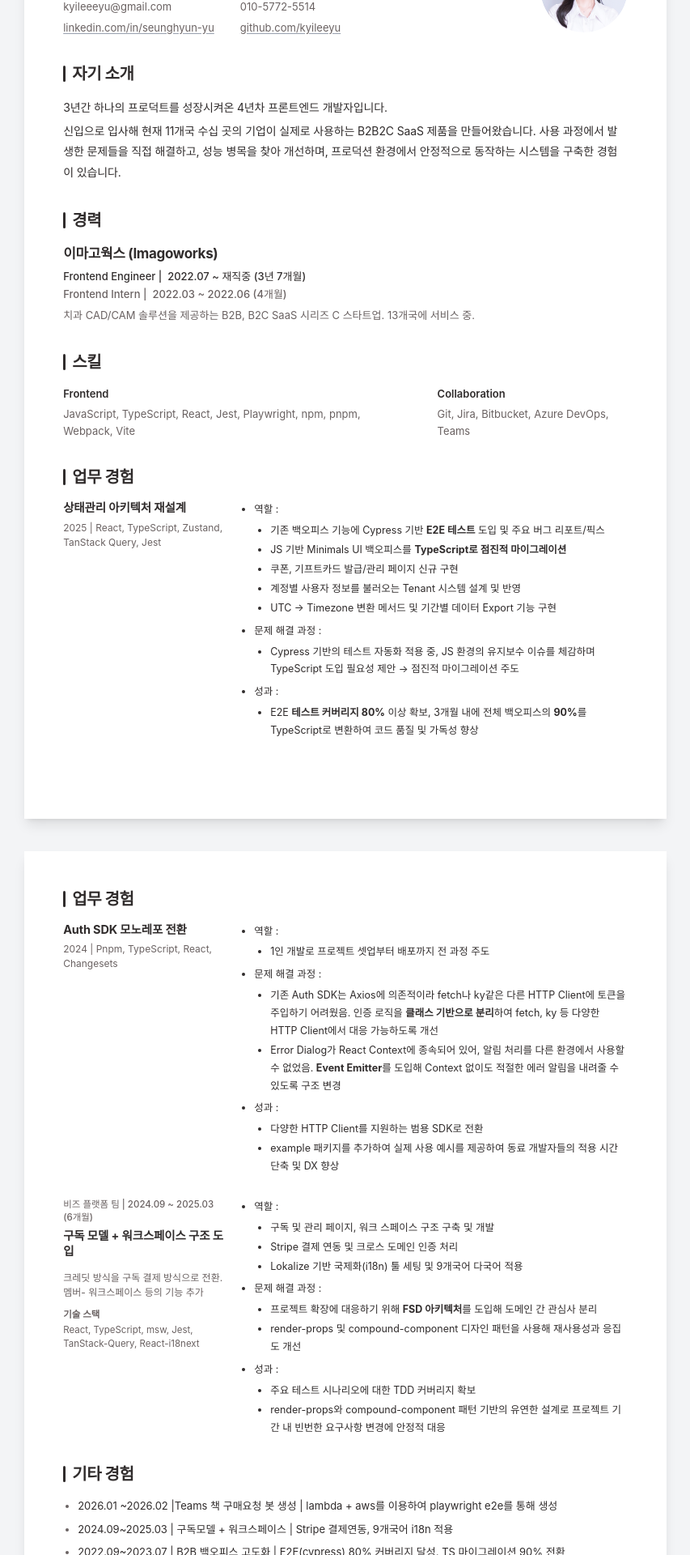
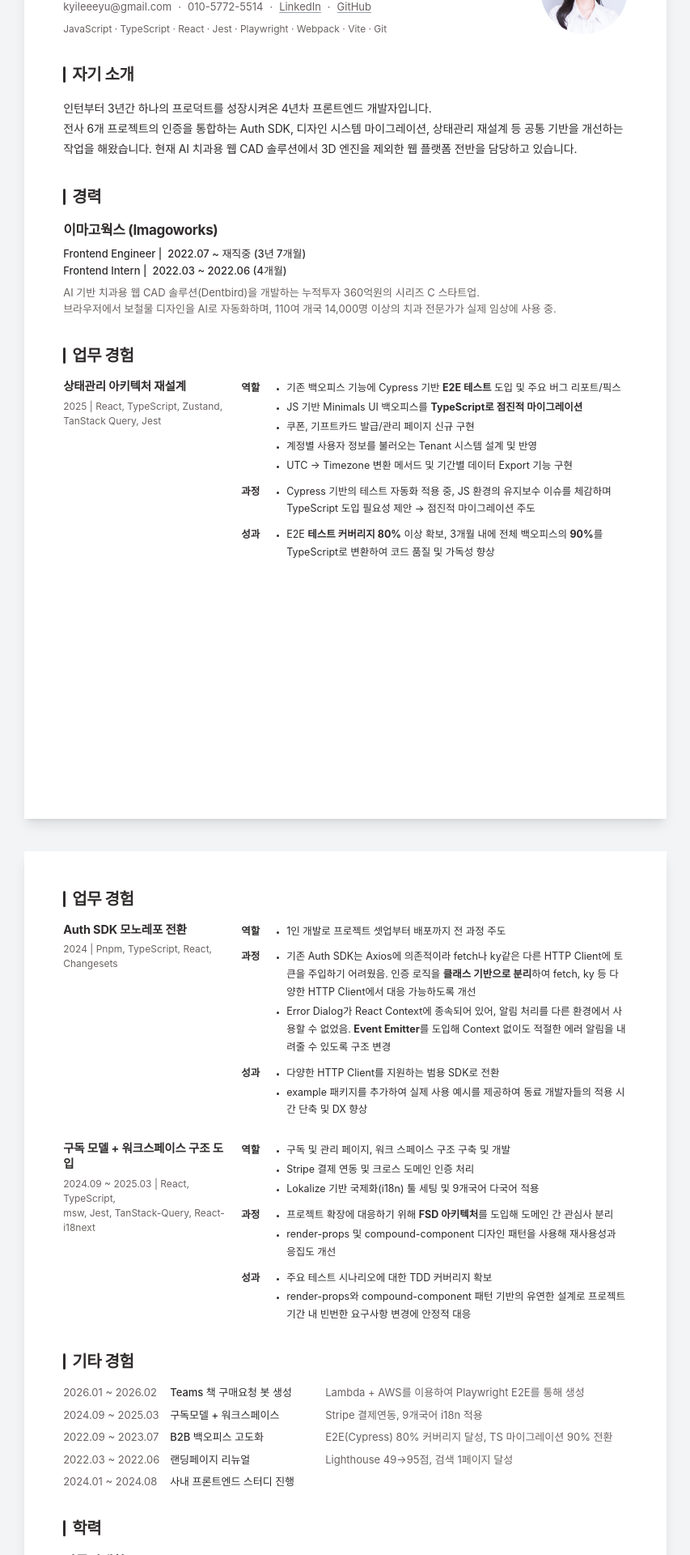
Before and after one commit to kyileeyu/unidealog, a Next.js app: page /resume in a window 1280 px wide. Shown: the part 160-2080 px from the top of the page at 81% size, without its empty margins (213-1066 px from the left). Built offline with nearby package versions, Linux system fonts and the light colour scheme; no server answers; a web font is replaced by a local one.

Commit message:
feat: resume page 수정

```diff
--- a/src/app/globals.css
+++ b/src/app/globals.css
@@ -128,6 +128,11 @@
   }
 }
 
+/* 이력서 작은 불릿 */
+.resume-bullets li::marker {
+  font-size: 8px;
+}
+
 /* 이력서 프린트 스타일 */
 @media print {
   body {
--- a/src/features/resume/ui/ResumePageOne.tsx
+++ b/src/features/resume/ui/ResumePageOne.tsx
@@ -2,7 +2,6 @@ import {
   HeaderSection,
   IntroSection,
   CareerSection,
-  SkillsSection,
   ResumeSection,
   WorkExperienceItem,
 } from "./sections";
@@ -13,7 +12,6 @@ export function ResumePageOne() {
       <HeaderSection />
       <IntroSection />
       <CareerSection />
-      <SkillsSection />
 
       <ResumeSection title="업무 경험">
         <WorkExperienceItem
@@ -26,10 +24,10 @@ export function ResumePageOne() {
             </>
           }
           details={
-            <ul className="list-disc pl-[16px] flex flex-col gap-[6px]">
-              <li>
-                역할 :
-                <ul className="list-disc pl-[20px] mt-[4px] flex flex-col gap-[2px]">
+            <div className="flex flex-col gap-[10px]">
+              <div className="grid grid-cols-[40px_1fr]">
+                <span className="font-semibold text-resume-foreground">역할</span>
+                <ul className="list-disc pl-[16px] flex flex-col gap-[2px]">
                   <li>
                     기존 백오피스 기능에 Cypress 기반{" "}
                     <strong>E2E 테스트</strong> 도입 및 주요 버그 리포트/픽스
@@ -39,35 +37,31 @@ export function ResumePageOne() {
                     <strong>TypeScript로 점진적 마이그레이션</strong>
                   </li>
                   <li>쿠폰, 기프트카드 발급/관리 페이지 신규 구현</li>
-                  <li>
-                    계정별 사용자 정보를 불러오는 Tenant 시스템 설계 및 반영
-                  </li>
-                  <li>
-                    UTC → Timezone 변환 메서드 및 기간별 데이터 Export 기능 구현
-                  </li>
+                  <li>계정별 사용자 정보를 불러오는 Tenant 시스템 설계 및 반영</li>
+                  <li>UTC → Timezone 변환 메서드 및 기간별 데이터 Export 기능 구현</li>
                 </ul>
-              </li>
-              <li>
-                문제 해결 과정 :
-                <ul className="list-disc pl-[20px] mt-[4px] flex flex-col gap-[2px]">
+              </div>
+              <div className="grid grid-cols-[40px_1fr]">
+                <span className="font-semibold text-resume-foreground">과정</span>
+                <ul className="list-disc pl-[16px] flex flex-col gap-[2px]">
                   <li>
                     Cypress 기반의 테스트 자동화 적용 중, JS 환경의 유지보수
                     이슈를 체감하며 TypeScript 도입 필요성 제안 → 점진적
                     마이그레이션 주도
                   </li>
                 </ul>
-              </li>
-              <li>
-                성과 :
-                <ul className="list-disc pl-[20px] mt-[4px] flex flex-col gap-[2px]">
+              </div>
+              <div className="grid grid-cols-[40px_1fr]">
+                <span className="font-semibold text-resume-foreground">성과</span>
+                <ul className="list-disc pl-[16px] flex flex-col gap-[2px]">
                   <li>
                     E2E <strong>테스트 커버리지 80%</strong> 이상 확보, 3개월
                     내에 전체 백오피스의 <strong>90%</strong>를 TypeScript로
                     변환하여 코드 품질 및 가독성 향상
                   </li>
                 </ul>
-              </li>
-            </ul>
+              </div>
+            </div>
           }
         />
       </ResumeSection>
--- a/src/features/resume/ui/ResumePageTwo.tsx
+++ b/src/features/resume/ui/ResumePageTwo.tsx
@@ -21,18 +21,16 @@ export function ResumePageTwo() {
               </>
             }
             details={
-              <ul className="list-disc pl-[16px] flex flex-col gap-[6px]">
-                <li>
-                  역할 :
-                  <ul className="list-disc pl-[20px] mt-[4px] flex flex-col gap-[2px]">
-                    <li>
-                      1인 개발로 프로젝트 셋업부터 배포까지 전 과정 주도
-                    </li>
+              <div className="flex flex-col gap-[10px]">
+                <div className="grid grid-cols-[40px_1fr]">
+                  <span className="font-semibold text-resume-foreground">역할</span>
+                  <ul className="list-disc pl-[16px] flex flex-col gap-[2px]">
+                    <li>1인 개발로 프로젝트 셋업부터 배포까지 전 과정 주도</li>
                   </ul>
-                </li>
-                <li>
-                  문제 해결 과정 :
-                  <ul className="list-disc pl-[20px] mt-[4px] flex flex-col gap-[2px]">
+                </div>
+                <div className="grid grid-cols-[40px_1fr]">
+                  <span className="font-semibold text-resume-foreground">과정</span>
+                  <ul className="list-disc pl-[16px] flex flex-col gap-[2px]">
                     <li>
                       기존 Auth SDK는 Axios에 의존적이라 fetch나 ky같은 다른
                       HTTP Client에 토큰을 주입하기 어려웠음. 인증 로직을{" "}
@@ -46,45 +44,44 @@ export function ResumePageTwo() {
                       적절한 에러 알림을 내려줄 수 있도록 구조 변경
                     </li>
                   </ul>
-                </li>
-                <li>
-                  성과 :
-                  <ul className="list-disc pl-[20px] mt-[4px] flex flex-col gap-[2px]">
+                </div>
+                <div className="grid grid-cols-[40px_1fr]">
+                  <span className="font-semibold text-resume-foreground">성과</span>
+                  <ul className="list-disc pl-[16px] flex flex-col gap-[2px]">
                     <li>다양한 HTTP Client를 지원하는 범용 SDK로 전환</li>
                     <li>
                       example 패키지를 추가하여 실제 사용 예시를 제공하여 동료
                       개발자들의 적용 시간 단축 및 DX 향상
                     </li>
                   </ul>
-                </li>
-              </ul>
+                </div>
+              </div>
             }
           />
 
           {/* #3 — 구독 모델 + 워크스페이스 구조 도입 */}
           <WorkExperienceItem
-            team="비즈 플랫폼 팀 | 2024.09 ~ 2025.03 (6개월)"
             title="구독 모델 + 워크스페이스 구조 도입"
-            yearTech=""
-            description="크레딧 방식을 구독 결제 방식으로 전환. 멤버- 워크스페이스 등의 기능 추가"
-            techStack="React, TypeScript, msw, Jest, TanStack-Query, React-i18next"
+            yearTech={
+              <>
+                2024.09 ~ 2025.03 | React, TypeScript,
+                <br />
+                msw, Jest, TanStack-Query, React-i18next
+              </>
+            }
             details={
-              <ul className="list-disc pl-[16px] flex flex-col gap-[6px]">
-                <li>
-                  역할 :
-                  <ul className="list-disc pl-[20px] mt-[4px] flex flex-col gap-[2px]">
-                    <li>
-                      구독 및 관리 페이지, 워크 스페이스 구조 구축 및 개발
-                    </li>
+              <div className="flex flex-col gap-[10px]">
+                <div className="grid grid-cols-[40px_1fr]">
+                  <span className="font-semibold text-resume-foreground">역할</span>
+                  <ul className="list-disc pl-[16px] flex flex-col gap-[2px]">
+                    <li>구독 및 관리 페이지, 워크 스페이스 구조 구축 및 개발</li>
                     <li>Stripe 결제 연동 및 크로스 도메인 인증 처리</li>
-                    <li>
-                      Lokalize 기반 국제화(i18n) 툴 세팅 및 9개국어 다국어 적용
-                    </li>
+                    <li>Lokalize 기반 국제화(i18n) 툴 세팅 및 9개국어 다국어 적용</li>
                   </ul>
-                </li>
-                <li>
-                  문제 해결 과정 :
-                  <ul className="list-disc pl-[20px] mt-[4px] flex flex-col gap-[2px]">
+                </div>
+                <div className="grid grid-cols-[40px_1fr]">
+                  <span className="font-semibold text-resume-foreground">과정</span>
+                  <ul className="list-disc pl-[16px] flex flex-col gap-[2px]">
                     <li>
                       프로젝트 확장에 대응하기 위해{" "}
                       <strong>FSD 아키텍처</strong>를 도입해 도메인 간 관심사
@@ -95,18 +92,18 @@ export function ResumePageTwo() {
                       재사용성과 응집도 개선
                     </li>
                   </ul>
-                </li>
-                <li>
-                  성과 :
-                  <ul className="list-disc pl-[20px] mt-[4px] flex flex-col gap-[2px]">
+                </div>
+                <div className="grid grid-cols-[40px_1fr]">
+                  <span className="font-semibold text-resume-foreground">성과</span>
+                  <ul className="list-disc pl-[16px] flex flex-col gap-[2px]">
                     <li>주요 테스트 시나리오에 대한 TDD 커버리지 확보</li>
                     <li>
                       render-props와 compound-component 패턴 기반의 유연한
                       설계로 프로젝트 기간 내 빈번한 요구사항 변경에 안정적 대응
                     </li>
                   </ul>
-                </li>
-              </ul>
+                </div>
+              </div>
             }
           />
         </div>
--- a/src/features/resume/ui/sections/CareerSection.tsx
+++ b/src/features/resume/ui/sections/CareerSection.tsx
@@ -11,13 +11,15 @@ export function CareerSection() {
           <p className="text-[13px] font-medium text-resume-foreground">
             Frontend Engineer | &nbsp;2022.07 ~ 재직중 (3년 7개월)
           </p>
-          <p className="text-[13px] font-medium text-resume-muted-foreground">
+          <p className="text-[13px] font-medium text-resume-foreground">
             Frontend Intern | &nbsp;2022.03 ~ 2022.06 (4개월)
           </p>
         </div>
         <p className="text-[13px] text-resume-muted-foreground leading-[1.6]">
-          치과 CAD/CAM 솔루션을 제공하는 B2B, B2C SaaS 시리즈 C 스타트업.
-          13개국에 서비스 중.
+          AI 기반 치과용 웹 CAD 솔루션(Dentbird)을 개발하는 누적투자 360억원의
+          시리즈 C 스타트업.
+          <br /> 브라우저에서 보철물 디자인을 AI로 자동화하며, 110여 개국
+          14,000명 이상의 치과 전문가가 실제 임상에 사용 중.
         </p>
       </div>
     </ResumeSection>
--- a/src/features/resume/ui/sections/HeaderSection.tsx
+++ b/src/features/resume/ui/sections/HeaderSection.tsx
@@ -2,7 +2,7 @@ import Image from "next/image";
 
 export function HeaderSection() {
   return (
-    <div className="flex items-start justify-between">
+    <div className="flex items-center justify-between">
       <div className="flex flex-col gap-[16px]">
         <div className="flex flex-col gap-[4px]">
           <h1 className="text-[26px] font-bold tracking-[-0.03em] leading-none">
@@ -13,23 +13,29 @@ export function HeaderSection() {
           </p>
         </div>
 
-        <div className="grid grid-cols-2 gap-x-[32px] gap-y-[6px] text-[13px]">
-          <span className="text-resume-muted-foreground">
-            kyileeeyu@gmail.com
-          </span>
-          <span className="text-resume-muted-foreground">010-5772-5514</span>
+        <div className="flex flex-col gap-[8px]">
+          <div className="flex items-center gap-[8px] text-[13px] text-resume-muted-foreground">
+            <span>kyileeeyu@gmail.com</span>
+            <span>·</span>
+            <span>010-5772-5514</span>
+            <span>·</span>
             <a
               href="https://linkedin.com/in/seunghyun-yu"
-            className="text-resume-muted-foreground underline underline-offset-2 decoration-gray-400"
+              className="underline underline-offset-2 decoration-gray-400"
             >
-            linkedin.com/in/seunghyun-yu
+              LinkedIn
             </a>
+            <span>·</span>
             <a
               href="https://github.com/kyileeyu"
-            className="text-resume-muted-foreground underline underline-offset-2 decoration-gray-400"
+              className="underline underline-offset-2 decoration-gray-400"
             >
-            github.com/kyileeyu
+              GitHub
             </a>
+          </div>
+          <p className="text-[12px] text-resume-muted-foreground">
+            JavaScript · TypeScript · React · Jest · Playwright · Webpack · Vite · Git
+          </p>
         </div>
       </div>
 
--- a/src/features/resume/ui/sections/IntroSection.tsx
+++ b/src/features/resume/ui/sections/IntroSection.tsx
@@ -3,13 +3,16 @@ import { ResumeSection } from "./ResumeSection";
 export function IntroSection() {
   return (
     <ResumeSection title="자기 소개">
-      <div className="flex flex-col gap-[4px] text-[14px] leading-[1.8] text-resume-foreground tracking-[-0.01em]">
-        <p>3년간 하나의 프로덕트를 성장시켜온 4년차 프론트엔드 개발자입니다.</p>
+      <div className="text-[14px] leading-[1.8] text-resume-foreground tracking-[-0.01em]">
         <p>
-          신입으로 입사해 현재 11개국 수십 곳의 기업이 실제로 사용하는 B2B2C
-          SaaS 제품을 만들어왔습니다. 사용 과정에서 발생한 문제들을 직접
-          해결하고, 성능 병목을 찾아 개선하며, 프로덕션 환경에서 안정적으로
-          동작하는 시스템을 구축한 경험이 있습니다.
+          인턴부터 3년간 하나의 프로덕트를 성장시켜온 4년차 프론트엔드
+          개발자입니다.
+        </p>
+        <p>
+          전사 6개 프로젝트의 인증을 통합하는 Auth SDK, 디자인 시스템
+          마이그레이션, 상태관리 재설계 등 공통 기반을 개선하는 작업을
+          해왔습니다. 현재 AI 치과용 웹 CAD 솔루션에서 3D 엔진을 제외한 웹
+          플랫폼 전반을 담당하고 있습니다.
         </p>
       </div>
     </ResumeSection>
--- a/src/features/resume/ui/sections/OtherExperienceSection.tsx
+++ b/src/features/resume/ui/sections/OtherExperienceSection.tsx
@@ -1,30 +1,46 @@
 import { ResumeSection } from "./ResumeSection";
+
+const experiences = [
+  {
+    period: "2026.01 ~ 2026.02",
+    title: "Teams 책 구매요청 봇 생성",
+    description: "Lambda + AWS를 이용하여 Playwright E2E를 통해 생성",
+  },
+  {
+    period: "2024.09 ~ 2025.03",
+    title: "구독모델 + 워크스페이스",
+    description: "Stripe 결제연동, 9개국어 i18n 적용",
+  },
+  {
+    period: "2022.09 ~ 2023.07",
+    title: "B2B 백오피스 고도화",
+    description: "E2E(Cypress) 80% 커버리지 달성, TS 마이그레이션 90% 전환",
+  },
+  {
+    period: "2022.03 ~ 2022.06",
+    title: "랜딩페이지 리뉴얼",
+    description: "Lighthouse 49→95점, 검색 1페이지 달성",
+  },
+  {
+    period: "2024.01 ~ 2024.08",
+    title: "사내 프론트엔드 스터디 진행",
+  },
+];
 
 export function OtherExperienceSection() {
   return (
     <ResumeSection title="기타 경험">
-      <ul className="list-disc pl-[18px] flex flex-col gap-[7px] text-[13px] leading-[1.65] text-resume-foreground marker:text-resume-muted-foreground">
-        <li>
-          2026.01 ~2026.02 |Teams 책 구매요청 봇 생성 | lambda + aws를 이용하여
-          playwright e2e를 통해 생성
-        </li>
-        <li>
-          2024.09~2025.03 | 구독모델 + 워크스페이스 | Stripe 결제연동, 9개국어
-          i18n 적용
-        </li>
-        <li>
-          2022.09~2023.07 | B2B 백오피스 고도화 | E2E(cypress) 80% 커버리지
-          달성, TS 마이그레이션 90% 전환
-        </li>
-        <li>
-          2022.03~2022.06 | 랜딩페이지 리뉴얼 | Lighthouse 49→95점, 검색
-          1페이지 달성
-        </li>
-        <li>
-          2024.01 ~2024.08 | &nbsp;
-          <span className="underline">사내 프론트엔드 스터디 진행</span>
-        </li>
-      </ul>
+      <div className="flex flex-col gap-[8px] text-[13px]">
+        {experiences.map((exp) => (
+          <div key={exp.title} className="grid grid-cols-[120px_180px_1fr] gap-x-[12px]">
+            <span className="text-resume-muted-foreground">{exp.period}</span>
+            <span className="font-medium text-resume-foreground">{exp.title}</span>
+            {exp.description && (
+              <span className="text-resume-muted-foreground">{exp.description}</span>
+            )}
+          </div>
+        ))}
+      </div>
     </ResumeSection>
   );
 }
--- a/src/features/resume/ui/sections/SkillsSection.tsx
+++ /dev/null
@@ -1,21 +0,0 @@
-import { ResumeSection } from "./ResumeSection";
-
-export function SkillsSection() {
-  return (
-    <ResumeSection title="스킬">
-      <div className="flex gap-[40px] text-[13px] leading-[1.6]">
-        <div className="flex flex-col gap-[4px]">
-          <p className="font-semibold text-resume-foreground">Frontend</p>
-          <p className="text-resume-muted-foreground">
-            JavaScript, TypeScript, React, Jest, Playwright, npm, pnpm,
-            Webpack, Vite
-          </p>
-        </div>
-        <div className="flex flex-col gap-[4px]">
-          <p className="font-semibold text-resume-foreground">Collaboration</p>
-          <p className="text-resume-muted-foreground">Git, Jira, Bitbucket, Azure DevOps, Teams</p>
-        </div>
-      </div>
-    </ResumeSection>
-  );
-}
--- a/src/features/resume/ui/sections/WorkExperienceItem.tsx
+++ b/src/features/resume/ui/sections/WorkExperienceItem.tsx
@@ -1,54 +1,28 @@
 import type { ReactNode } from "react";
 
 interface WorkExperienceItemProps {
-  team?: string;
   title: string;
   yearTech: ReactNode;
-  description?: string;
-  techStack?: string;
   details: ReactNode;
 }
 
 export function WorkExperienceItem({
-  team,
   title,
   yearTech,
-  description,
-  techStack,
   details,
 }: WorkExperienceItemProps) {
   return (
     <div className="flex gap-[20px]">
       {/* 좌측 컬럼 */}
-      <div className="w-[200px] shrink-0 flex flex-col gap-[6px] ">
-        {team && (
-          <p className="text-[11.5px] text-resume-muted-foreground font-medium leading-[1.4]">
-            {team}
-          </p>
-        )}
+      <div className="w-[200px] shrink-0 flex flex-col gap-[6px]">
         <p className="text-[14.5px] font-bold tracking-[-0.01em] leading-[1.3]">
           {title}
         </p>
         <p className="text-[12px] text-resume-muted-foreground leading-[1.5]">{yearTech}</p>
-        {description && (
-          <p className="text-[12px] text-resume-muted-foreground mt-[2px] leading-[1.5]">
-            {description}
-          </p>
-        )}
-        {techStack && (
-          <div className="flex flex-col gap-[2px] mt-[4px]">
-            <p className="text-[11.5px] font-semibold text-resume-muted-foreground">
-              기술 스택
-            </p>
-            <p className="text-[11.5px] text-resume-muted-foreground leading-[1.5]">
-              {techStack}
-            </p>
-          </div>
-        )}
       </div>
 
       {/* 우측 컬럼 */}
-      <div className="flex-1 text-[12.5px] leading-[1.75] text-resume-foreground">
+      <div className="flex-1 text-[12.5px] leading-[1.75] text-resume-foreground resume-bullets">
         {details}
       </div>
     </div>
--- a/src/features/resume/ui/sections/index.ts
+++ b/src/features/resume/ui/sections/index.ts
@@ -2,7 +2,6 @@ export { ResumeSection } from "./ResumeSection";
 export { HeaderSection } from "./HeaderSection";
 export { IntroSection } from "./IntroSection";
 export { CareerSection } from "./CareerSection";
-export { SkillsSection } from "./SkillsSection";
 export { WorkExperienceItem } from "./WorkExperienceItem";
 export { OtherExperienceSection } from "./OtherExperienceSection";
 export { EducationSection } from "./EducationSection";
```
Lines whose indentation alone changed are shown as unchanged.
